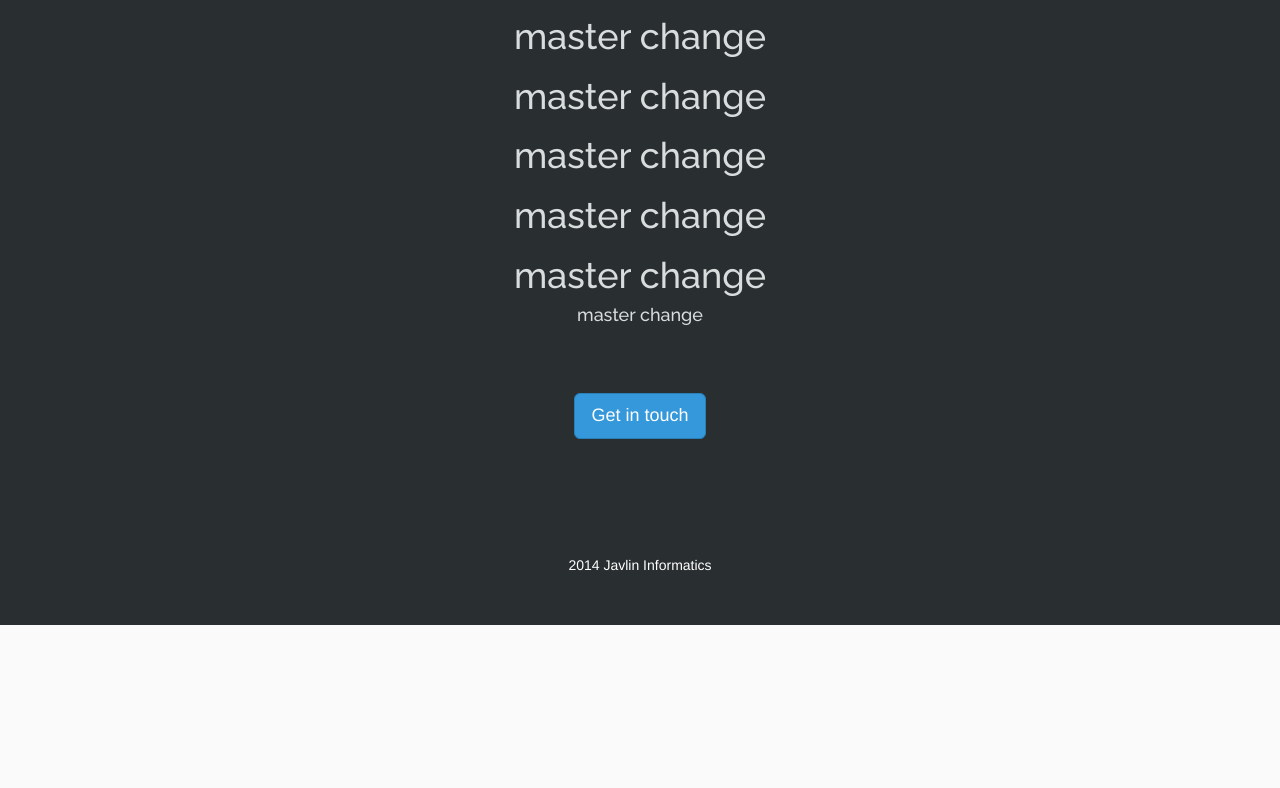
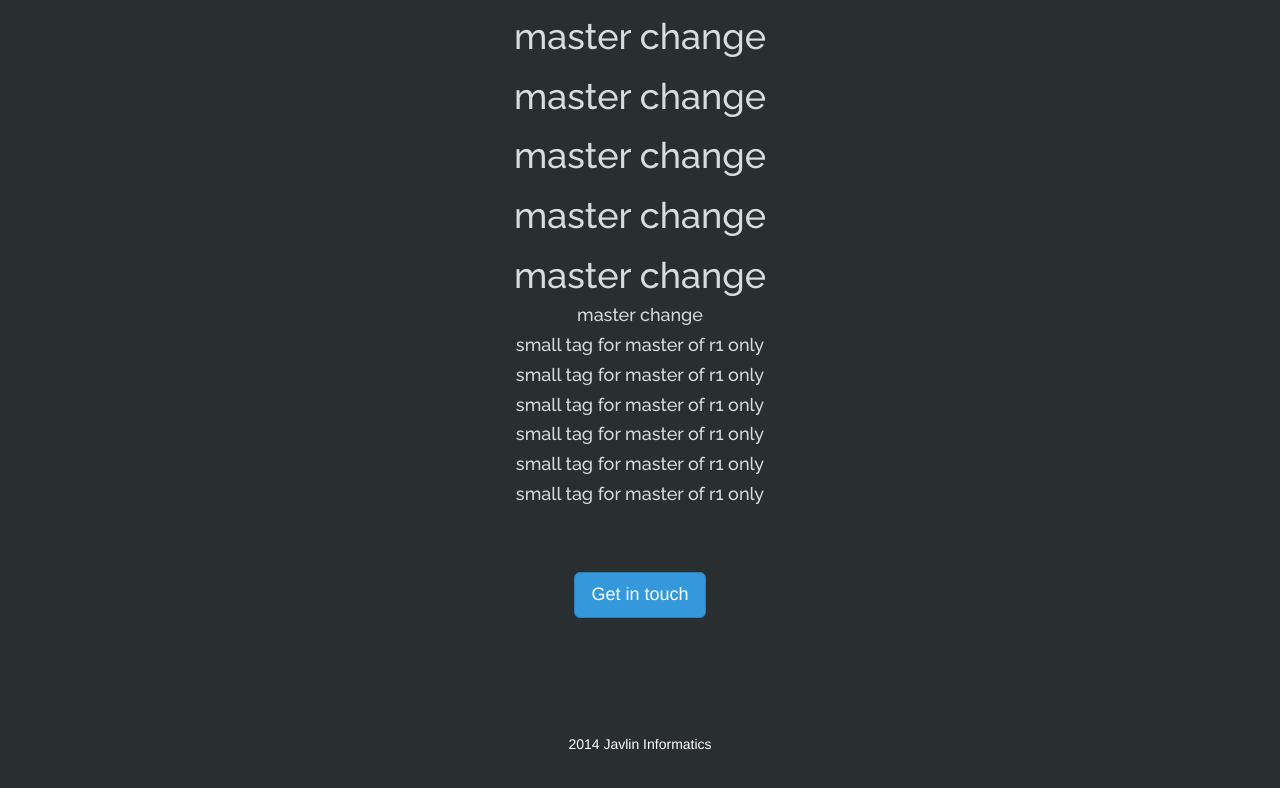
Before and after one commit to VIKRAMJYANI/git-branching, a plain HTML site: page index.html in a window 1280 px wide. Shown: the part 2243-3031 px from the top of the page. Before the commit the page ends 2868 px from the top, so only its background shows below. Drawn offline with nearby package versions, Linux system fonts and the light colour scheme.

Commit message:
a small commit of master r1 from tags

```diff
--- a/index.html
+++ b/index.html
@@ -198,6 +198,13 @@
                         <h1>master change</h1>
                         <h4>master change</h4>
 
+						<h4>small tag for master of r1 only</h4>
+						<h4>small tag for master of r1 only</h4>
+						<h4>small tag for master of r1 only</h4>
+						<h4>small tag for master of r1 only</h4>
+						<h4>small tag for master of r1 only</h4>
+						<h4>small tag for master of r1 only</h4>
+
                         <div class="divide">
                             <a href="mailto:info@javlin.co.in" class="btn btn-lg btn-simple">Get in touch</a>
                         </div>
```
Also changed, not shown: 1 other file.
